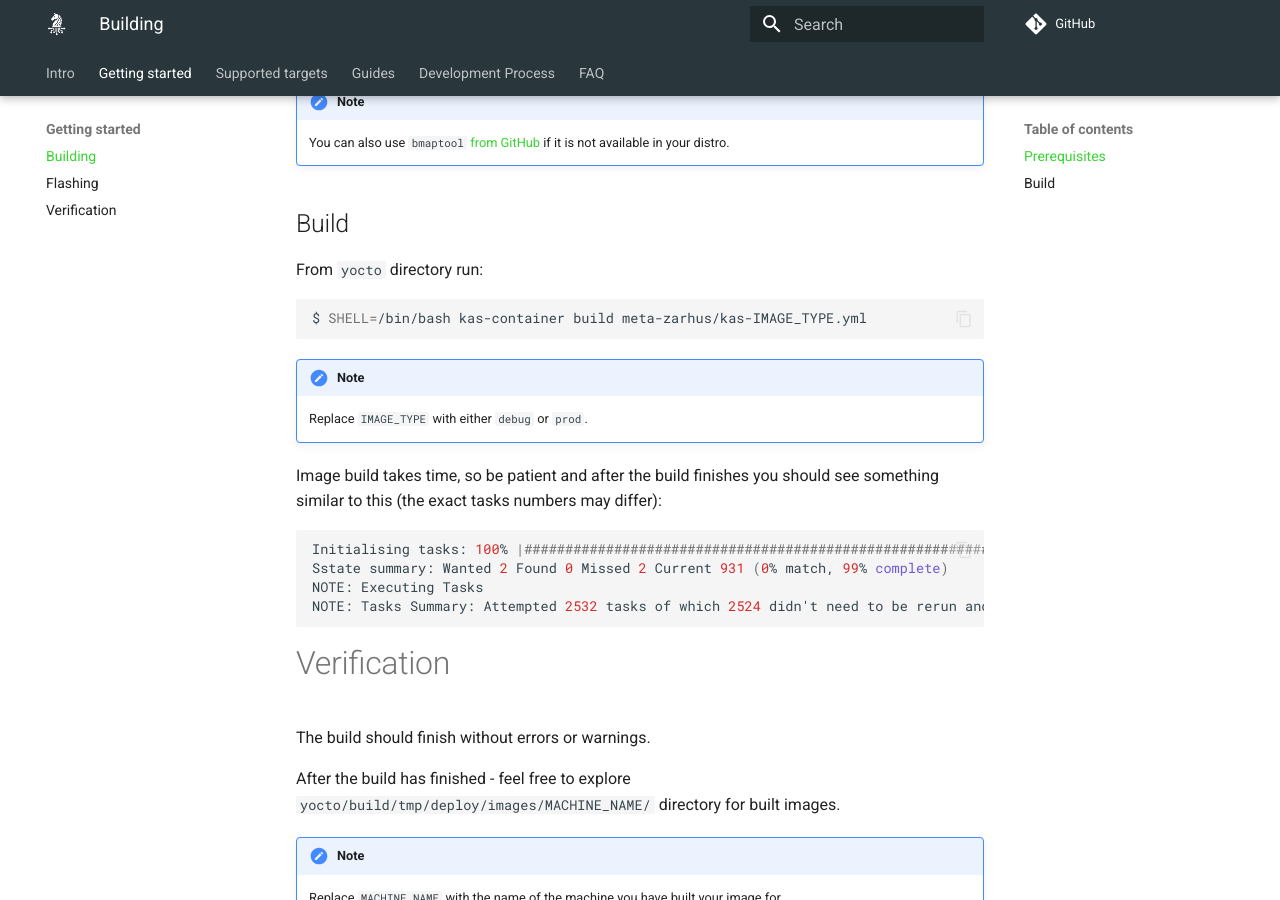
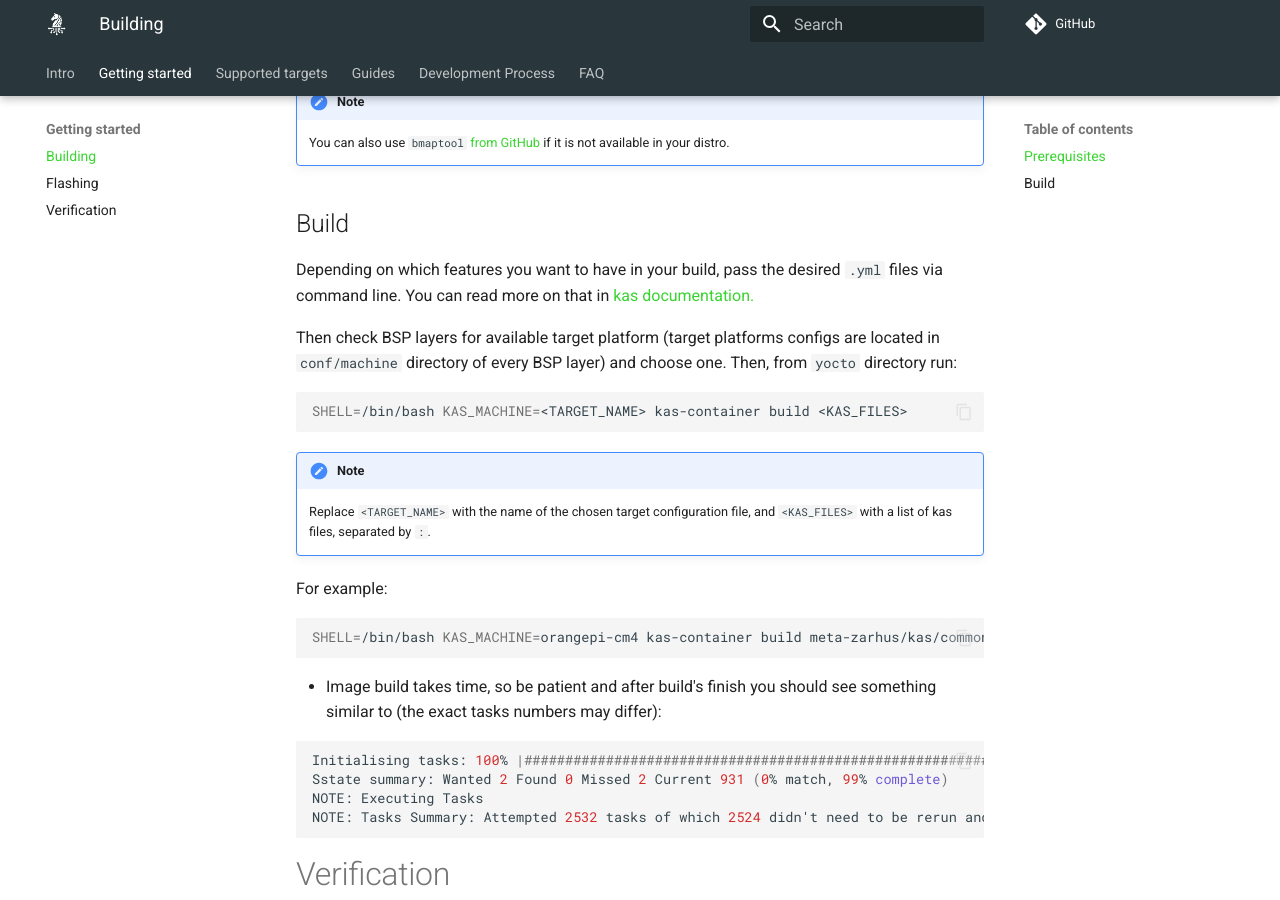
Before and after one commit to zarhus/docs, an MkDocs documentation site: the page built from docs/getting-started/building.md, in a window 1280 px wide and 900 px high, scrolled down 870 px. Built offline with MkDocs 1.6.1 and Material for MkDocs 9.7.7, drawn with Linux system fonts in a browser that asks for light colours; comment, search, counter and statistics services are not loaded.

Commit message:
getting-started: building: use KAS_MACHINE
Signed-off-by: Daniil Klimuk <daniil.klimuk@3mdeb.com>

````diff
--- a/docs/getting-started/building.md
+++ b/docs/getting-started/building.md
@@ -52,25 +52,39 @@ This guide will demonstrate how to build a Zarhus OS image from zero!
 
 ## Build
 
-From `yocto` directory run:
+Depending on which features you want to have in your build, pass the desired
+`.yml` files via command line. You can read more on that in
+[kas documentation.](https://kas.readthedocs.io/en/latest/userguide/project-configuration.html#including-configuration-files-via-the-command-line)
+
+Then check BSP layers for available target platform (target platforms configs
+are located in `conf/machine` directory of every BSP layer) and choose one.
+Then, from `yocto` directory run:
 
 ```shell
-$ SHELL=/bin/bash kas-container build meta-zarhus/kas-IMAGE_TYPE.yml
+SHELL=/bin/bash KAS_MACHINE=<TARGET_NAME> kas-container build <KAS_FILES>
 ```
 
 !!! note
 
-    Replace `IMAGE_TYPE` with either `debug` or `prod`.
+    Replace `<TARGET_NAME>` with the name of the chosen target
+    configuration file, and `<KAS_FILES>` with a list of kas files, separated by
+    `:`.
 
-Image build takes time, so be patient and after the build finishes you should see
-something similar to this (the exact tasks numbers may differ):
+For example:
 
 ```shell
-Initialising tasks: 100% |###########################################################################################| Time: 0:00:01
-Sstate summary: Wanted 2 Found 0 Missed 2 Current 931 (0% match, 99% complete)
-NOTE: Executing Tasks
-NOTE: Tasks Summary: Attempted 2532 tasks of which 2524 didn't need to be rerun and all succeeded.
+SHELL=/bin/bash KAS_MACHINE=orangepi-cm4 kas-container build meta-zarhus/kas/common.yml:meta-zarhus/kas/rockchip.yml
 ```
+
+* Image build takes time, so be patient and after build's finish you should see
+something similar to (the exact tasks numbers may differ):
+
+  ```shell
+  Initialising tasks: 100% |###########################################################################################| Time: 0:00:01
+  Sstate summary: Wanted 2 Found 0 Missed 2 Current 931 (0% match, 99% complete)
+  NOTE: Executing Tasks
+  NOTE: Tasks Summary: Attempted 2532 tasks of which 2524 didn't need to be rerun and all succeeded.
+  ```
 
 # Verification
 
````
